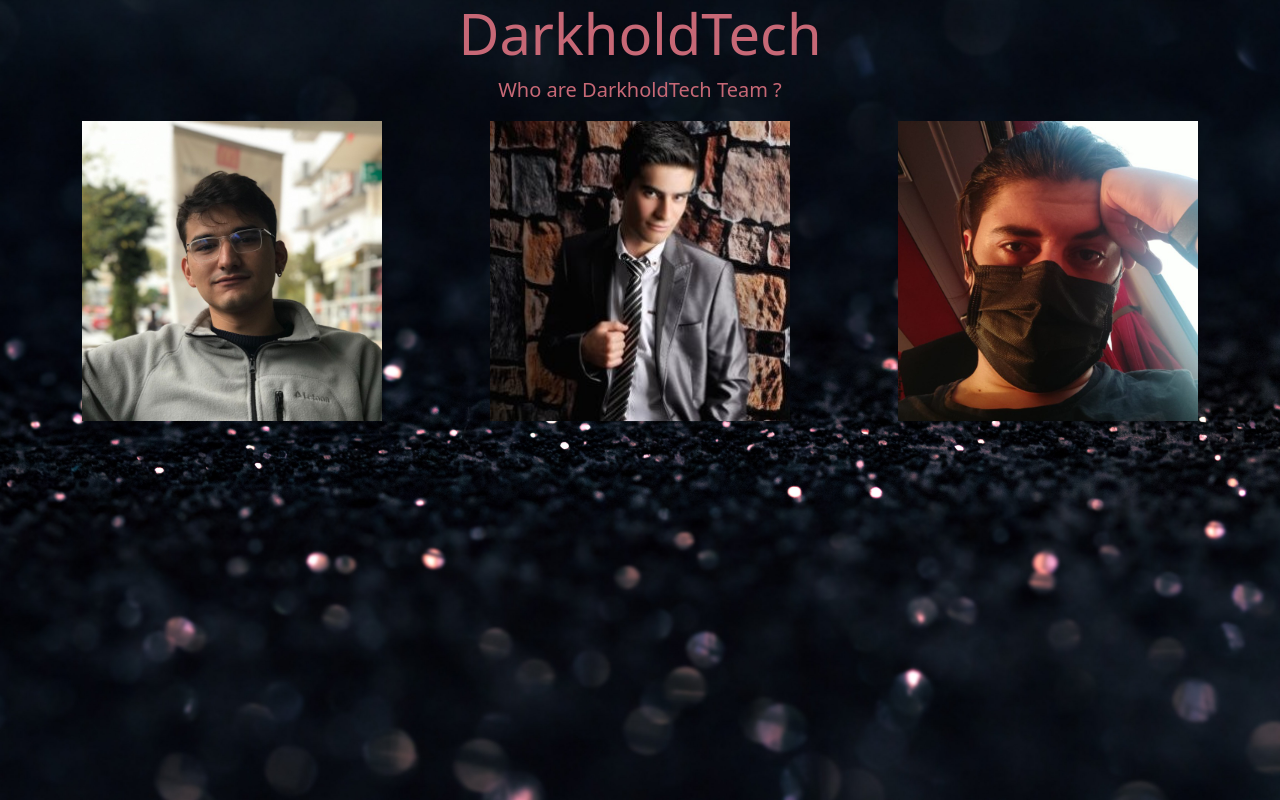
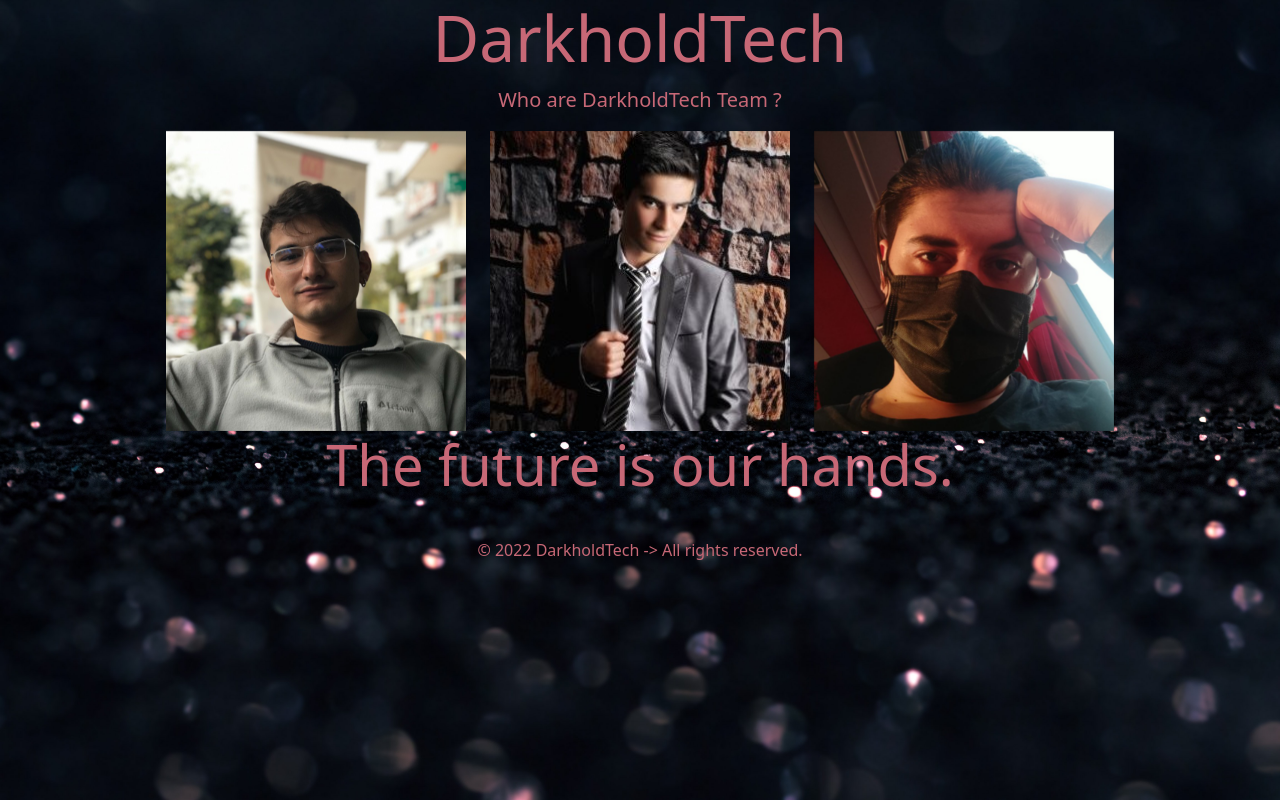
Before and after one commit to DarkholdTech/OurWebsite, a plain HTML site: page index.html in a window 1280 px wide. Drawn offline with nearby package versions, Linux system fonts and the light colour scheme.

Commit message:
Bootstrap almost fixed.

```diff
--- a/assets/css/index.css
+++ b/assets/css/index.css
@@ -17,12 +17,16 @@ body {
   color: #c76876;
 }
 
+.icon-color {
+  background-color: #c76876;
+}
+
 /* Card Css Start*/
 
 .flip-card {
   background-color: transparent;
   width: 300px;
-  height: 325px;
+  height: 300px;
   perspective: 1000px; /* Remove this if you don't want the 3D effect */
 }
 
@@ -46,6 +50,7 @@ body {
   height: 100%;
   -webkit-backface-visibility: hidden; /* Safari */
   backface-visibility: hidden;
+  border-radius: 15px 50px;
 }
 
 .flip-card-front {
@@ -58,5 +63,4 @@ body {
   color: #232a34;
   transform: rotateY(180deg);
 }
-
 /* Card Css End*/
--- a/index.html
+++ b/index.html
@@ -24,18 +24,18 @@
       <div class="container">
         <div class="row text-center text-color">
           <div class="col-12">
-            <h1 class="display-4">DarkholdTech</h1>
+            <h1 class="display-3">DarkholdTech</h1>
             <p class="lead">Who are DarkholdTech Team ?</p>
           </div>
         </div>
       </div>
     </header>
-    <!-- Card Start -->
 
-    <!-- Card End -->
     <main>
       <div class="container">
-        <div class="d-flex justify-content-between">
+        <div class="d-flex justify-content-center">
+          <div class="row text-center">
+            <div class="col-sm-12 col-lg-6 col-xl-4 text-center">
               <div class="flip-card">
                 <div class="flip-card-inner">
                   <div class="flip-card-front">
@@ -48,9 +48,11 @@
                   </div>
                   <div class="flip-card-back">
                     <h3>Çağrı Demirtaş</h3>
+                    <div class="mt-5">
                       <p>Software Engineer</p>
                       <p>Alias : "0xhyperman"</p>
-                <div class="row">
+                    </div>
+                    <div class="row fixed-bottom mb-4">
                       <div class="col-4">
                         <a
                           href="https://www.linkedin.com/in/cagdem/"
@@ -114,6 +116,8 @@
                   </div>
                 </div>
               </div>
+            </div>
+            <div class="col-sm-12 col-lg-6 col-xl-4">
               <div class="flip-card">
                 <div class="flip-card-inner">
                   <div class="flip-card-front">
@@ -126,9 +130,11 @@
                   </div>
                   <div class="flip-card-back">
                     <h3>Oğuz Tarhan</h3>
+                    <div class="mt-5">
                       <p>Back-End Developer</p>
                       <p>Alias : "OHT_elite"</p>
-                <div class="row">
+                    </div>
+                    <div class="row fixed-bottom mb-4">
                       <div class="col-4">
                         <a
                           href="https://www.linkedin.com/in/oguztarhan/"
@@ -192,6 +198,8 @@
                   </div>
                 </div>
               </div>
+            </div>
+            <div class="col-sm-12 col-lg-6 col-xl-4">
               <div class="flip-card">
                 <div class="flip-card-inner">
                   <div class="flip-card-front">
@@ -204,9 +212,11 @@
                   </div>
                   <div class="flip-card-back">
                     <h3>Emirhan Yılmaz</h3>
+                    <div class="mt-5">
                       <p>Back-End Developer</p>
                       <p>Alias : "Xarybdis"</p>
-                <div class="row">
+                    </div>
+                    <div class="row fixed-bottom mb-4">
                       <div class="col-4">
                         <a
                           href="https://www.linkedin.com/in/emirhan-yılmaz-7655ba1bb/"
@@ -272,14 +282,31 @@
               </div>
             </div>
           </div>
+        </div>
+      </div>
+      <h1 class="text-center text-color display-4">The future is our hands.</h1>
     </main>
+
+    <footer
+      class="container py-3 my-4 sticky-sm-bottom bg-transparent mb-0 text-color text-center"
+    >
+      <div class="text-center">
+        <span class="mb-3 mb-md-0"
+          >©
+          <script>
+            document.write(new Date().getFullYear());
+          </script>
+          DarkholdTech -> All rights reserved.</span
+        >
+      </div>
+    </footer>
     <!-- Bootstrap Js Add -->
     <script
       src="https://cdn.jsdelivr.net/npm/bootstrap@5.2.0-beta1/dist/js/bootstrap.bundle.min.js"
       integrity="sha384-pprn3073KE6tl6bjs2QrFaJGz5/SUsLqktiwsUTF55Jfv3qYSDhgCecCxMW52nD2"
       crossorigin="anonymous"
-      async
+      defer
     ></script>
-    <script src="./assets/js/index.js" defer></script>
+    <script src="./assets/js/index.js" async></script>
   </body>
 </html>
```
Lines whose indentation alone changed are shown as unchanged.
